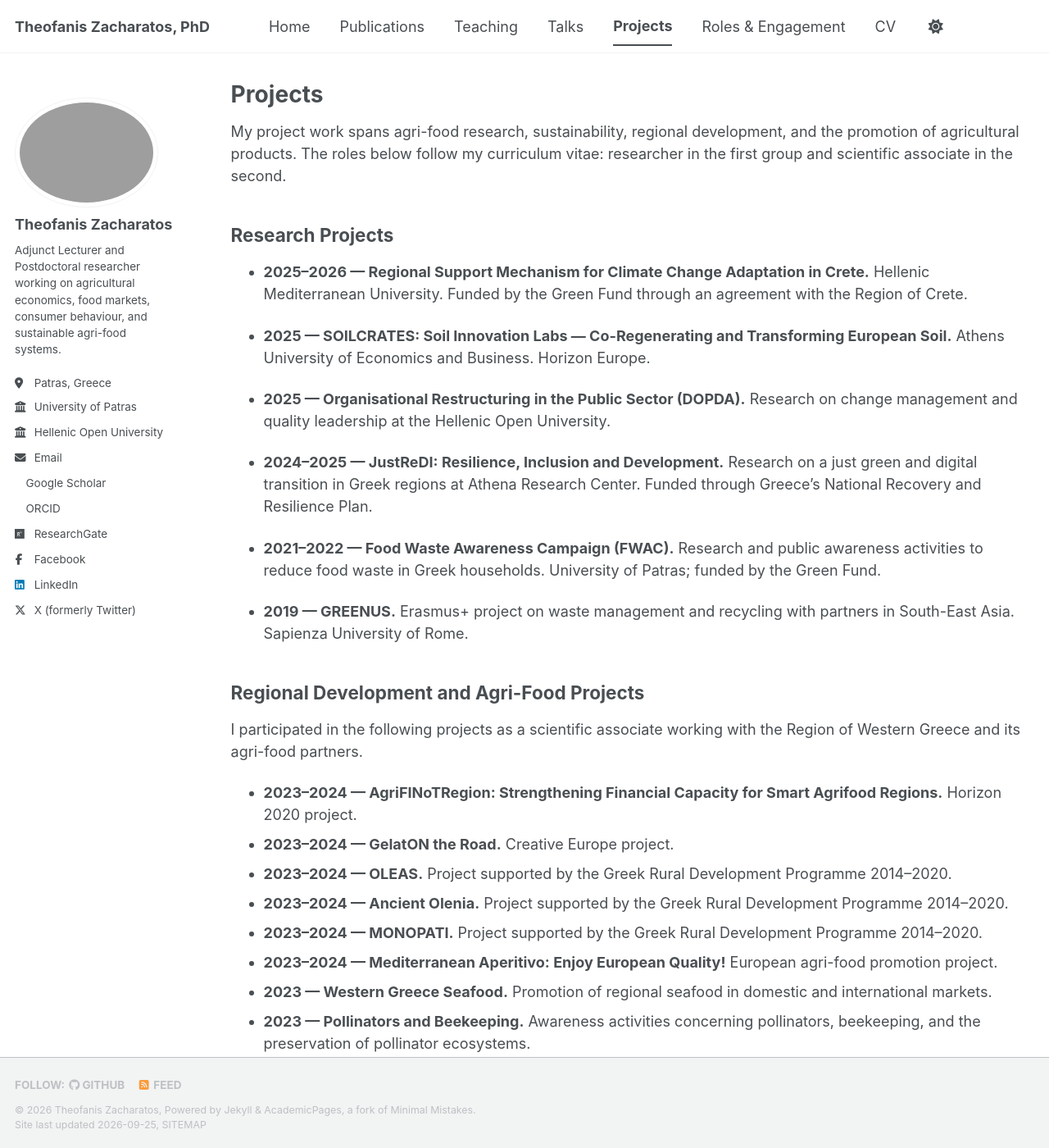
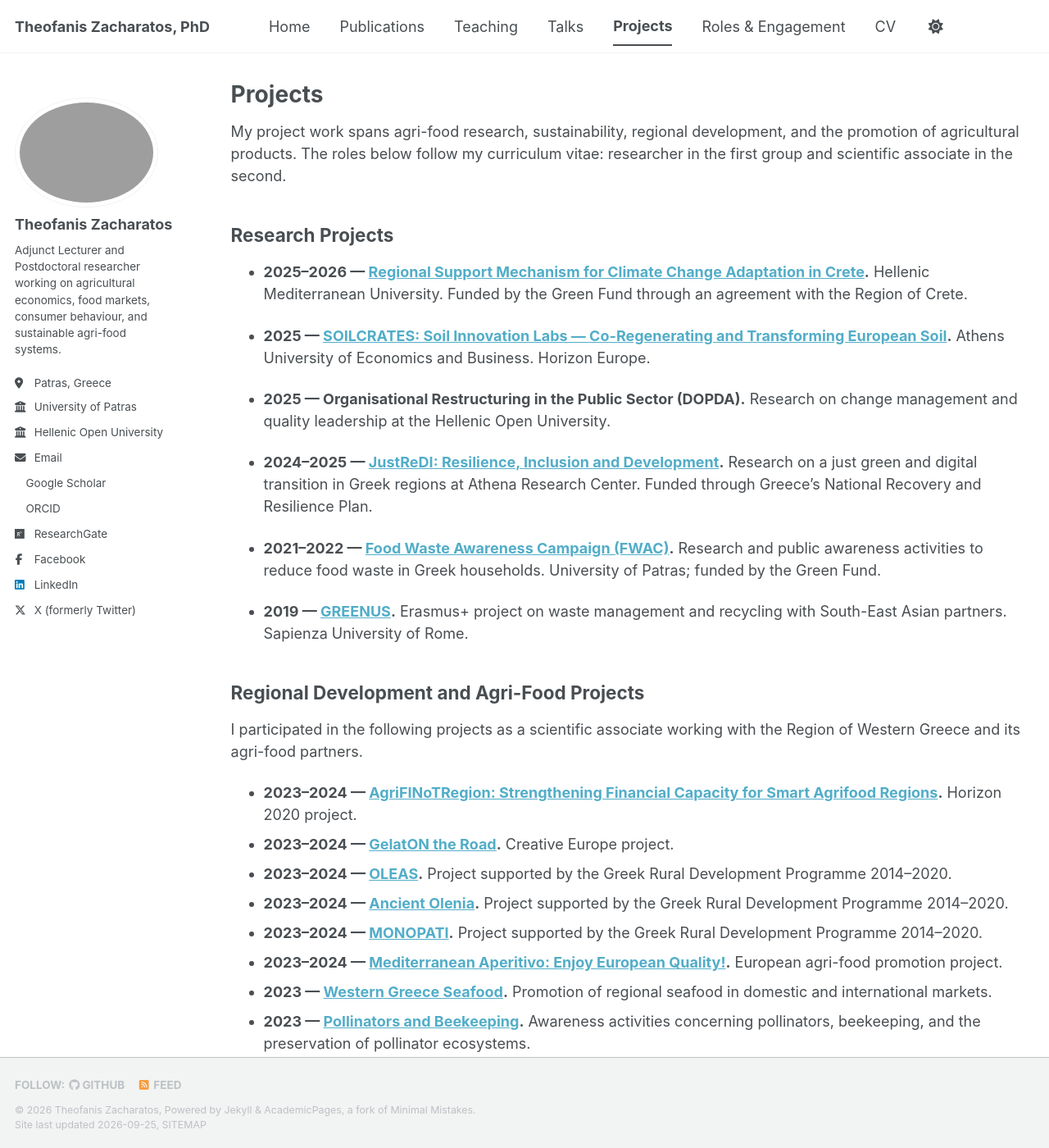
Before and after one commit to TheofanisZacharatos/theofaniszacharatos.github.io, a Jekyll site: the page built from _pages/projects.md, in a window 1280 px wide and 1400 px high. Shown: the whole window at 82% size. Built offline with Jekyll 4.4.1, drawn with Linux system fonts in a browser that asks for light colours; a style sheet for code colours, icons or effects is not loaded.

Commit message:
Update projects.md

```diff
--- a/_pages/projects.md
+++ b/_pages/projects.md
@@ -9,28 +9,28 @@ My project work spans agri-food research, sustainability, regional development,
 
 ## Research Projects
 
-- **2025–2026 — Regional Support Mechanism for Climate Change Adaptation in Crete.** Hellenic Mediterranean University. Funded by the Green Fund through an agreement with the Region of Crete.
+- **2025–2026 — [Regional Support Mechanism for Climate Change Adaptation in Crete](https://www.crete.gov.gr/ekkinisi-tis-klimatikis-symmachias-tis-kritis-me-amesi-ylopoiisi-trion-ergon-gia-tin-prosarmogi-stin-klimatiki-allagi/).** Hellenic Mediterranean University. Funded by the Green Fund through an agreement with the Region of Crete.
 
-- **2025 — SOILCRATES: Soil Innovation Labs — Co-Regenerating and Transforming European Soil.** Athens University of Economics and Business. Horizon Europe.
+- **2025 — [SOILCRATES: Soil Innovation Labs — Co-Regenerating and Transforming European Soil](https://soilcrates.eu/).** Athens University of Economics and Business. Horizon Europe.
 
 - **2025 — Organisational Restructuring in the Public Sector (DOPDA).** Research on change management and quality leadership at the Hellenic Open University.
 
-- **2024–2025 — JustReDI: Resilience, Inclusion and Development.** Research on a just green and digital transition in Greek regions at Athena Research Center. Funded through Greece's National Recovery and Resilience Plan.
+- **2024–2025 — [JustReDI: Resilience, Inclusion and Development](https://project.justredi.gr/en/home-en/).** Research on a just green and digital transition in Greek regions at Athena Research Center. Funded through Greece's National Recovery and Resilience Plan.
 
-- **2021–2022 — Food Waste Awareness Campaign (FWAC).** Research and public awareness activities to reduce food waste in Greek households. University of Patras; funded by the Green Fund.
+- **2021–2022 — [Food Waste Awareness Campaign (FWAC)](https://www.boroume.gr/enimerosi/ta-nea-mas/imerida-tis-summahias-gia-ti-meiosi-tis-spatalis-trofimon/).** Research and public awareness activities to reduce food waste in Greek households. University of Patras; funded by the Green Fund.
 
-- **2019 — GREENUS.** Erasmus+ project on waste management and recycling with partners in South-East Asia. Sapienza University of Rome.
+- **2019 — [GREENUS](https://greenus-project.eu/).** Erasmus+ project on waste management and recycling with South-East Asian partners. Sapienza University of Rome.
 
 ## Regional Development and Agri-Food Projects
 
 I participated in the following projects as a scientific associate working with the Region of Western Greece and its agri-food partners.
 
-- **2023–2024 — AgriFINoTRegion: Strengthening Financial Capacity for Smart Agrifood Regions.** Horizon 2020 project.
-- **2023–2024 — GelatON the Road.** Creative Europe project.
-- **2023–2024 — OLEAS.** Project supported by the Greek Rural Development Programme 2014–2020.
-- **2023–2024 — Ancient Olenia.** Project supported by the Greek Rural Development Programme 2014–2020.
-- **2023–2024 — MONOPATI.** Project supported by the Greek Rural Development Programme 2014–2020.
-- **2023–2024 — Mediterranean Aperitivo: Enjoy European Quality!** European agri-food promotion project.
-- **2023 — Western Greece Seafood.** Promotion of regional seafood in domestic and international markets.
-- **2023 — Pollinators and Beekeeping.** Awareness activities concerning pollinators, beekeeping, and the preservation of pollinator ecosystems.
-- **2022 — Wines of Western Greece.** Promotion of protected-designation wines in South Korea and Japan.
+- **2023–2024 — [AgriFINoTRegion: Strengthening Financial Capacity for Smart Agrifood Regions](https://drural.eu/news/drurals-mirror-region-agrifinotregion-at-agrown-2023/).** Horizon 2020 project.
+- **2023–2024 — [GelatON the Road](https://www.agrifoodwest.gr/gelaton-the-road/).** Creative Europe project.
+- **2023–2024 — [OLEAS](https://www.agrifoodwest.gr/metro-16-oleas/).** Project supported by the Greek Rural Development Programme 2014–2020.
+- **2023–2024 — [Ancient Olenia](https://arxaia-oleneia.agrifoodwest.gr/).** Project supported by the Greek Rural Development Programme 2014–2020.
+- **2023–2024 — [MONOPATI](https://monopati.agrifoodwest.gr/).** Project supported by the Greek Rural Development Programme 2014–2020.
+- **2023–2024 — [Mediterranean Aperitivo: Enjoy European Quality!](https://enjoy-its-from-europe.campaign.europa.eu/en/campaigns/project/map_2022).** European agri-food promotion project.
+- **2023 — [Western Greece Seafood](https://www.epimetol.gr/en/category/proothisi-provoli-alieumatwn/).** Promotion of regional seafood in domestic and international markets.
+- **2023 — [Pollinators and Beekeeping](https://www.upatras.gr/ekdilosi-ston-votaniko-kipo-17-05-2023/).** Awareness activities concerning pollinators, beekeeping, and the preservation of pollinator ecosystems.
+- **2022 — [Wines of Western Greece](https://winesofwesterngreece.com/).** Promotion of protected-designation wines in South Korea and Japan.
```
